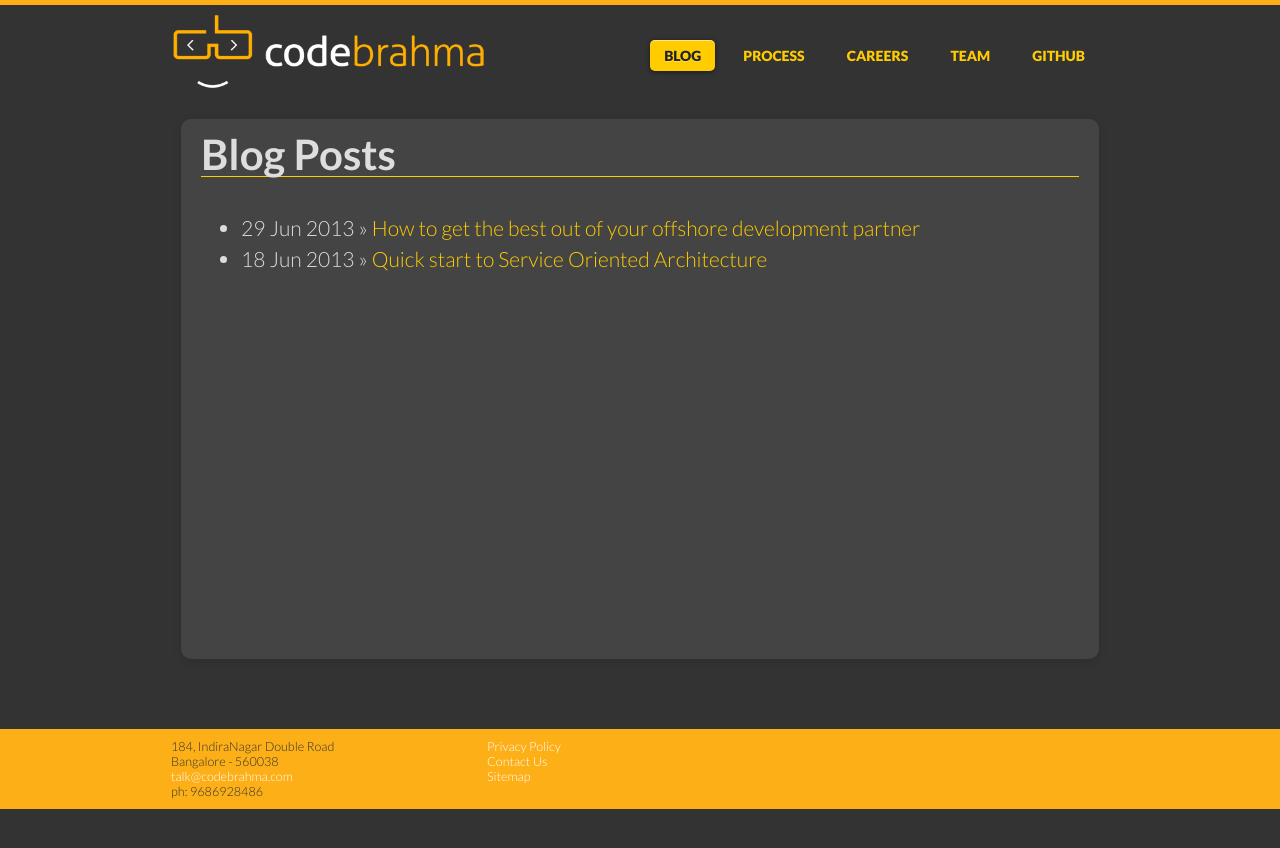
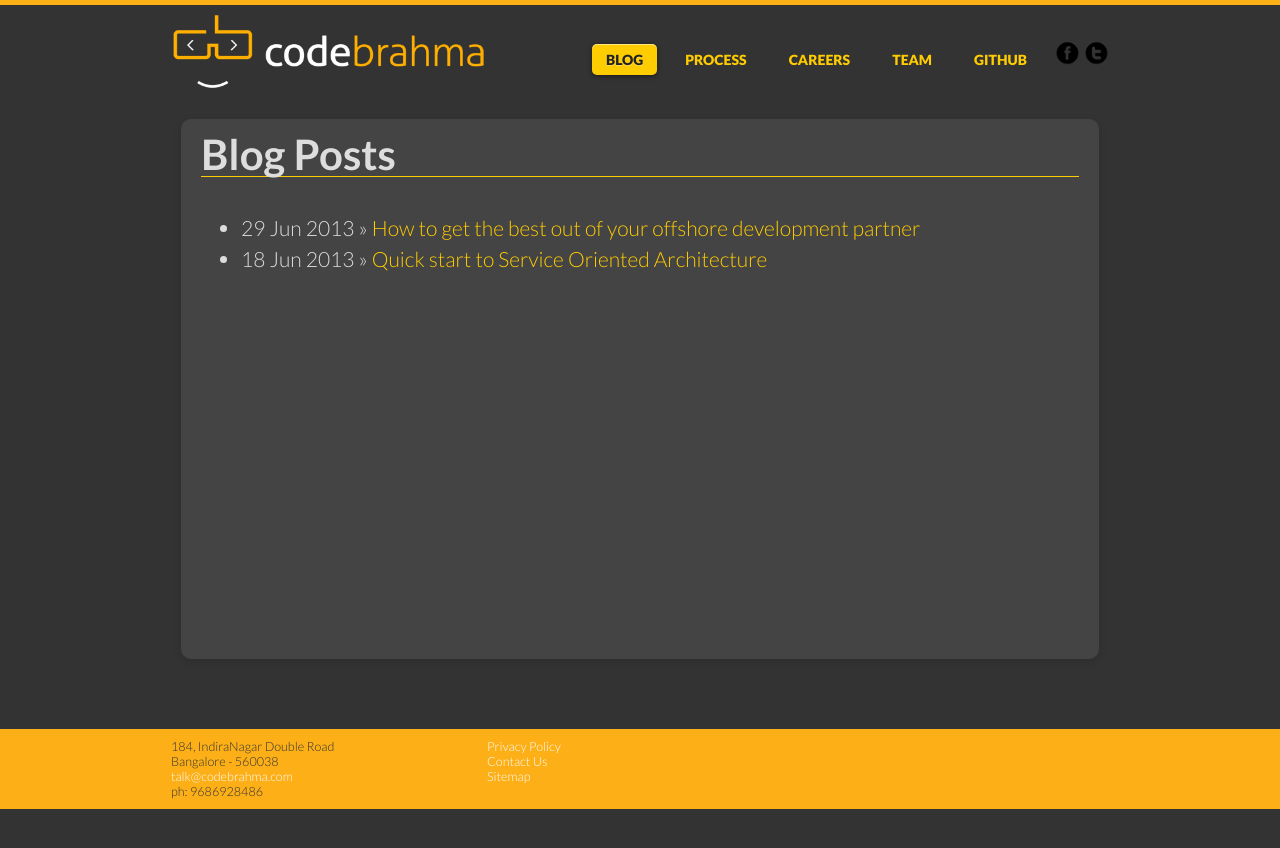
Before and after one commit to Codebrahma/codebrahma.github.io, a Jekyll site: the page built from blog.html, in a window 1280 px wide. Shown: the top 848 px of the page. Built offline with Jekyll 4.4.1, drawn with Linux system fonts in a browser that asks for light colours; some web fonts are replaced; a script that is not in the unit is left out.

Commit message:
facebook and twitter icons added

```diff
--- a/_includes/header.html
+++ b/_includes/header.html
@@ -80,6 +80,16 @@
               {% endif %}
                   <a target='blank' href="https://github.com/Codebrahma">Github</a>
                 </li>
+                <li id="facebook">
+                  <a target='blank' href="https://facebook.com/codebrahma">
+                    <img src="/images/facebook.png" alt="facebook" />
+                  </a>
+                </li>
+                <li id="twitter">
+                  <a target='blank' href="https://twitter.com/codebrahma">
+                    <img src="/images/twitter.png" alt="twitter" />
+                  </a>
+                </li>
             </ul>
 
             </nav>
--- a/css/main.css
+++ b/css/main.css
@@ -65,6 +65,24 @@ nav li {
   background: #252525;
   box-shadow: inset 0 1px 3px rgba(0, 0, 0, 0.5), 0 1px 0 rgba(255, 255, 255, 0.1);
   text-shadow: 0 1px 3px rgba(0, 0, 0, 0.5); }
+
+#twitter a:hover, #facebook a:hover {
+  background:none;
+  box-shadow:none;
+}
+
+#twitter img, #facebook img {
+width: 25px;
+}
+
+#twitter, #facebook {
+ margin:0;
+ padding:0;
+}
+#twitter a, #facebook a{
+ margin:0;
+ padding:0;
+}
 
 .main-nav li.current a {
   background: #fc0;
```
Also changed, not shown: images/facebook.png (added), images/twitter.png (added).
